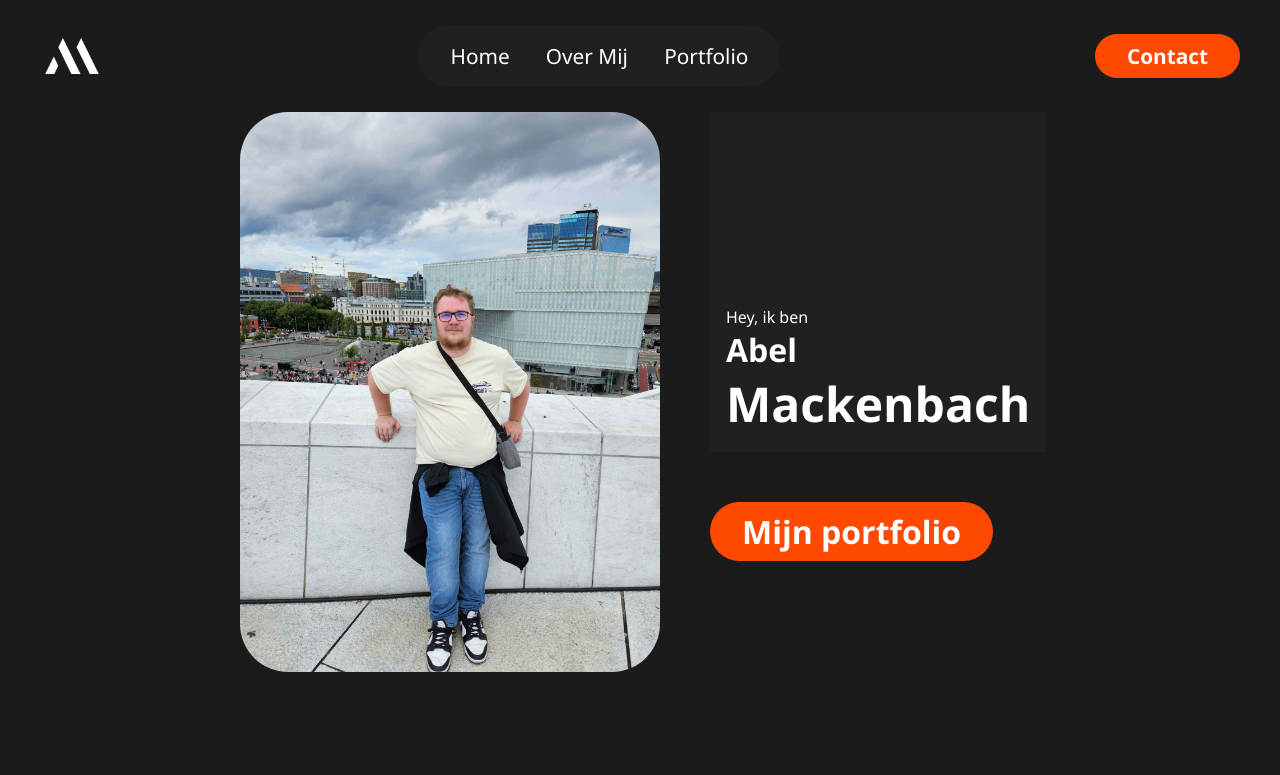
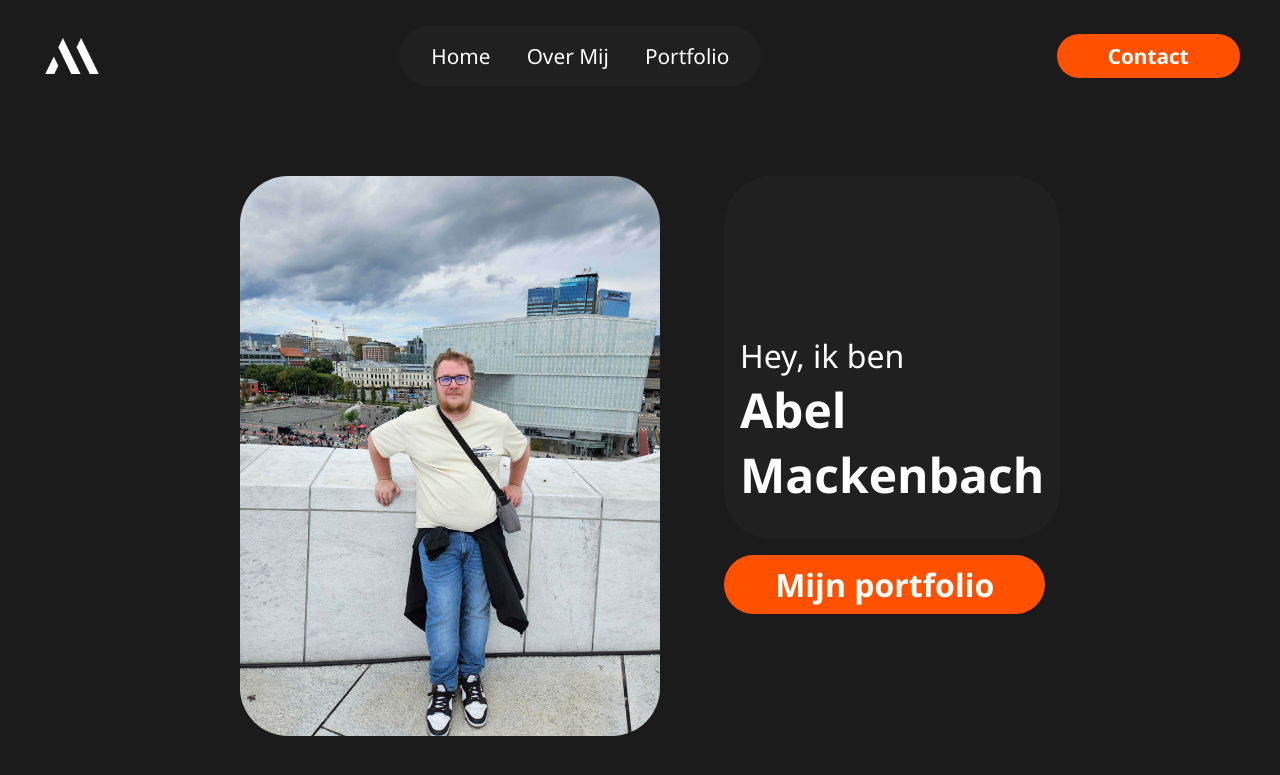
Before and after one commit to Mackab/portfolio, a PHP site: page / in a window 1280 px wide. Shown: the top 775 px of the page. Run offline with PHP 8.4, Linux system fonts and the light colour scheme.

Commit message:
homepage v1

```diff
--- a/views/index.view.php
+++ b/views/index.view.php
@@ -10,7 +10,7 @@
                 <img src="../assets/imgs/me.jpg" class="main-picture">
             </div>
             <div class="div2">
-                <a>Hey, ik ben<br></a>
+                <a class="subtext">Hey, ik ben<br></a>
                 <a class="subtitle">Abel<br></a>
                 <a class="title">Mackenbach</a>
             </div>
--- a/views/styles.css
+++ b/views/styles.css
@@ -35,23 +35,24 @@
 
 .nav a:hover {
     transition: all 0.3s ease 0s;
-    color: rgb(255, 72, 0);
+    color: rgb(255, 81, 0);
 }
 
 button {
-    padding: 0.5rem 2rem;
-    background-color: rgb(255, 72, 0);
+    padding: 0.5rem 3.2rem;
+    background-color: rgb(255, 81, 0);
     border: none;
     border-radius: 50px;
     cursor: pointer;
     transition: all 0.3s ease 0s;
-    font-size: 1.3rem;
-    font-weight: 700;
+    font-size: 3rem;
+    font-weight: 900;
+    width: auto;
 }
 
 button:hover {
-    background-color: rgba(255, 72, 0, 0.685);
-    color: rgba(255, 255, 255, 0.678);
+    background-color: rgb(32, 32, 32);
+    color: rgb(255, 255, 255);
 }
 
 .contact-btn {
@@ -68,9 +69,10 @@
     display: grid;
     grid-template-columns: repeat(2, 1fr);
     grid-template-rows: 2fr 1fr;
-    grid-column-gap: 50px;
-    grid-row-gap: 50px;
+    grid-column-gap: 4rem;
+    grid-row-gap: 1rem;
     padding: 0 15rem;
+    margin-top: 4rem;
 }
 
 .div1 {
@@ -83,6 +85,7 @@
     grid-area: 1 / 2 / 2 / 3;
     background-color: rgb(32, 32, 32);
     padding: 1rem;
+    border-radius: 3rem;
 
     display: flex;
     flex-wrap: wrap;
@@ -96,11 +99,16 @@
 .title {
     font-size: 3rem;
     font-weight: 900;
+    padding-bottom: 1rem;
 }
 
 .subtitle {
+    font-size: 3rem;
+    font-weight: 900;
+}
+
+.subtext {
     font-size: 2rem;
-    font-weight: 700;
 }
 
 .div3 {
```
